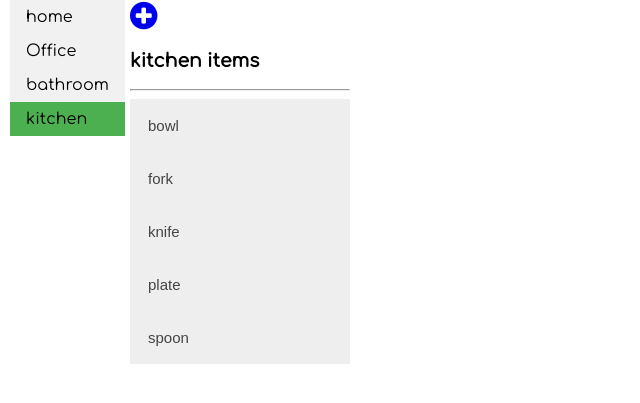
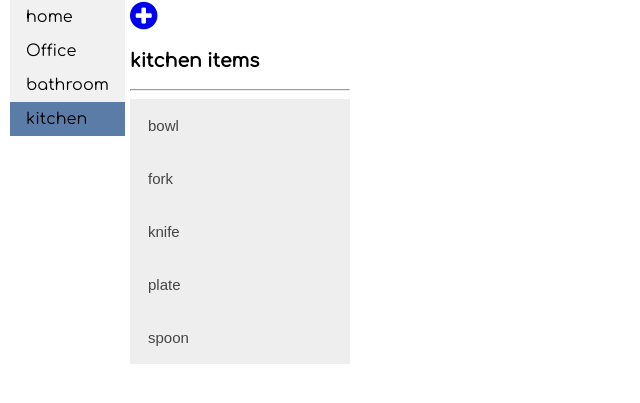
Before and after one commit to jonjoncronin/catalogProject, a Flask app: page /catalog/category/1/ in a window 1280 px wide. Shown: the part 110-513 px from the top of the page, without its empty margins (0-640 px from the left). Run offline with Flask 2, Linux system fonts and the light colour scheme; data comes from the database, SQL or seed files in the repository.

Commit message:
Change active nav menu item color

```diff
--- a/vagrant/catalog/static/css/main.css
+++ b/vagrant/catalog/static/css/main.css
@@ -65,7 +65,7 @@ main {
 }
 
 .side__menu .active {
-    background-color: #4CAF50;
+    background-color: #5c7ca8;
     color: white;
 }
 
```
